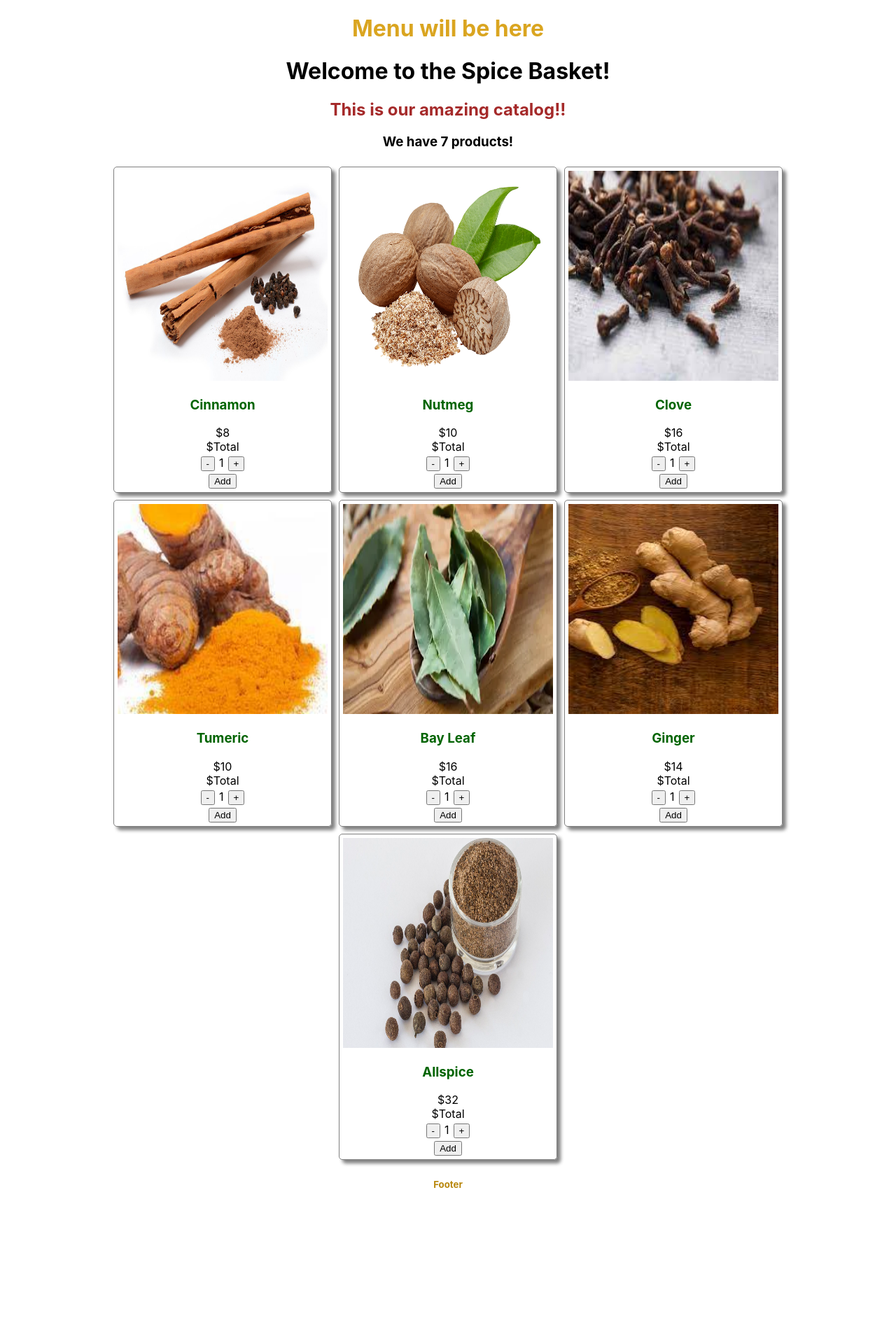
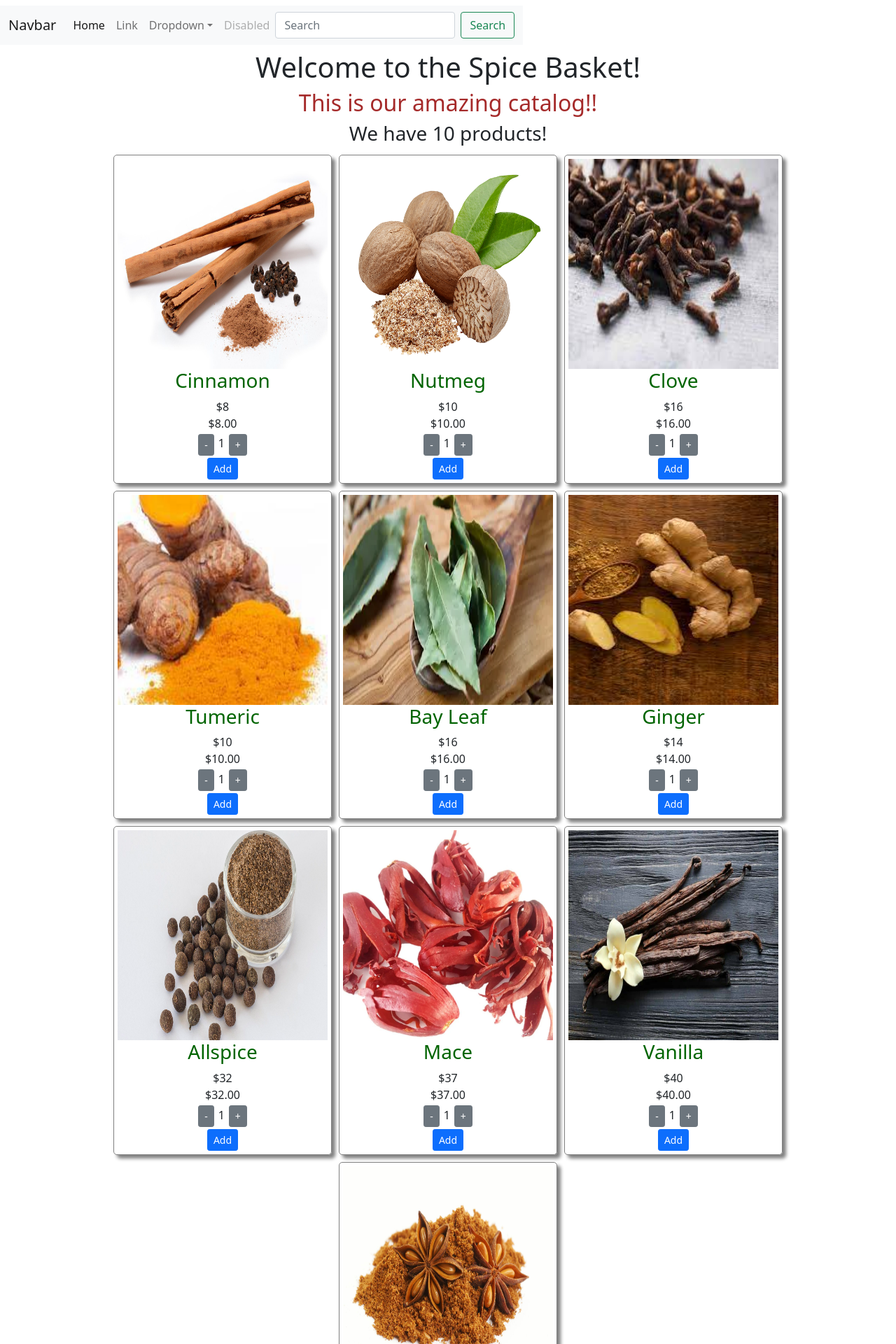
Before and after one commit to kcpmorgan/Spice-Basket, a React (Create React App) app in the folder spicebasket/: page / in a window 1280 px wide. Shown: the top 1920 px of the page at 70% size. Before the commit the page ends 1723 px from the top, so only its background shows below. Built offline with nearby package versions, Linux system fonts and the light colour scheme.

Commit message:
Competency

```diff
--- a/spicebasket/package.json
+++ b/spicebasket/package.json
@@ -6,6 +6,7 @@
     "@testing-library/jest-dom": "^5.16.4",
     "@testing-library/react": "^13.2.0",
     "@testing-library/user-event": "^13.5.0",
+    "bootstrap": "^5.1.3",
     "react": "^18.1.0",
     "react-dom": "^18.1.0",
     "react-scripts": "5.0.1",
--- a/spicebasket/src/App.js
+++ b/spicebasket/src/App.js
@@ -2,6 +2,9 @@
 import Navbar from "./components/navbar";
 import Footer from "./components/footer";
 import Catalog from "./components/catalog";
+
+import "bootstrap/dist/css/bootstrap.min.css";
+import "bootstrap/dist/js/bootstrap.min.js";
 
 function App() {
   return (
--- a/spicebasket/src/components/footer.css
+++ b/spicebasket/src/components/footer.css
@@ -1,3 +1,4 @@
 .footer {
   color: darkgoldenrod;
+  padding-top: 40px;
 }
--- a/spicebasket/src/components/footer.jsx
+++ b/spicebasket/src/components/footer.jsx
@@ -3,7 +3,7 @@
 function Footer(){
     return(
         <div className="footer">
-            <h5>Footer</h5>
+            <h5>2022 Spice Basket LLC. All rights reserved.</h5>
         </div>
     );
 }
--- a/spicebasket/src/components/navbar.jsx
+++ b/spicebasket/src/components/navbar.jsx
@@ -4,7 +4,42 @@
 function Navbar(){
     return (
     <div className="navbar">
-        <h1>Menu will be here</h1>
+        <nav className="navbar navbar-expand-lg navbar-light bg-light">
+  <div className="container-fluid">
+    <a className="navbar-brand" href="#">Navbar</a>
+    <button className="navbar-toggler" type="button" data-bs-toggle="collapse" data-bs-target="#navbarSupportedContent" aria-controls="navbarSupportedContent" aria-expanded="false" aria-label="Toggle navigation">
+      <span className="navbar-toggler-icon"></span>
+    </button>
+    <div className="collapse navbar-collapse" id="navbarSupportedContent">
+      <ul className="navbar-nav me-auto mb-2 mb-lg-0">
+        <li className="nav-item">
+          <a className="nav-link active" aria-current="page" href="#">Home</a>
+        </li>
+        <li className="nav-item">
+          <a className="nav-link" href="#">Link</a>
+        </li>
+        <li className="nav-item dropdown">
+          <a className="nav-link dropdown-toggle" href="#" id="navbarDropdown" role="button" data-bs-toggle="dropdown" aria-expanded="false">
+            Dropdown
+          </a>
+          <ul className="dropdown-menu" aria-labelledby="navbarDropdown">
+            <li><a className="dropdown-item" href="#">Action</a></li>
+            <li><a className="dropdown-item" href="#">Another action</a></li>
+            <li><hr className="dropdown-divider"/></li>
+            <li><a className="dropdown-item" href="#">Something else here</a></li>
+          </ul>
+        </li>
+        <li className="nav-item">
+          <a className="nav-link disabled">Disabled</a>
+        </li>
+      </ul>
+      <form className="d-flex">
+        <input className="form-control me-2" type="search" placeholder="Search" aria-label="Search"/>
+        <button className="btn btn-outline-success" type="submit">Search</button>
+      </form>
+    </div>
+  </div>
+</nav>
         </div>
     );
 }
--- a/spicebasket/src/components/product.jsx
+++ b/spicebasket/src/components/product.jsx
@@ -1,17 +1,32 @@
 import './product.css'
 import Quantitypicker from './quantityPicker';
+import { useState } from 'react';
 
 // Arrow function
 
 const Product = (props) => {
+    let [quantity, setQuantity] = useState(1);
+
+    let onQuantityChange = (value) => {
+        //use the value to update the quantity
+        setQuantity(value);
+    };
+
+
+// add a function to return the total. Total = price*quantity
+const getTotal = () => {
+    let total = props.data.price * quantity;
+    return total.toFixed(2);
+};
+
     return(
         <div className='product'>
             <img className='productImg' src={'/img/'+props.data.image}></img>
             <h3>{props.data.title}</h3>
             <label>${props.data.price}</label>
-            <label>$Total</label>
-            <Quantitypicker></Quantitypicker>
-            <button>Add</button>
+            <label>${getTotal()}</label>
+            <Quantitypicker onChange={onQuantityChange} ></Quantitypicker>
+            <button class="btn btn-primary btn-sm" >Add</button>
          </div>);
 };
 
--- a/spicebasket/src/components/quantityPicker.jsx
+++ b/spicebasket/src/components/quantityPicker.jsx
@@ -1,23 +1,35 @@
 import './quantityPicker.css';
 import {useState} from 'react';
 
-const Quantitypicker = () => {
+const Quantitypicker = (props) => {
     let [quantity, setQuantity] = useState(1);
 
+    //props.onChange -> onQuantityChange
+
+
     const handleIncrease = () => {
-        setQuantity (quantity+1);
+        let value = quantity;
+        value = value+1;
+        setQuantity (value);
+        props.onChange(value);
     }
     const handleDecrease = () => {
-        if(quantity>1)
-        setQuantity (quantity-1);
+        let value = quantity;
+
+        if(value>1)
+
+            value = value -1;
+            setQuantity (value);
+
+        props.onChange(value);
     }
 
 
     return(
         <div className="quantitypicker">
-            <button onClick={handleDecrease} > - </button>
+            <button className="btn btn-secondary btn-sm" onClick={handleDecrease} > - </button>
             <label> {quantity} </label>
-            <button onClick={handleIncrease} > + </button>
+            <button className="btn btn-secondary btn-sm" onClick={handleIncrease} > + </button>
         </div>
     );
 }
--- a/spicebasket/src/services/dataService.jsx
+++ b/spicebasket/src/services/dataService.jsx
@@ -61,6 +61,33 @@
         image: "Allspice.jpeg",
         discount: 0,
         category: "Spices",
+      },
+      {
+        _id: "1s1008",
+        price: 37.0,
+        stock: 20,
+        title: "Mace",
+        image: "Mace.webp",
+        discount: 0,
+        category: "Spices",
+      },
+      {
+        _id: "1s1009",
+        price: 40.0,
+        stock: 20,
+        title: "Vanilla",
+        image: "Vanilla.jpeg",
+        discount: 0,
+        category: "Spices",
+      },
+      {
+        _id: "1s1010",
+        price: 25.0,
+        stock: 20,
+        title: "Anise",
+        image: "Anise.jpeg",
+        discount: 0,
+        category: "Spices",
       }
     ];
 
```
Also changed, not shown: 1 other file (tests, documents, lock files or other folders).
